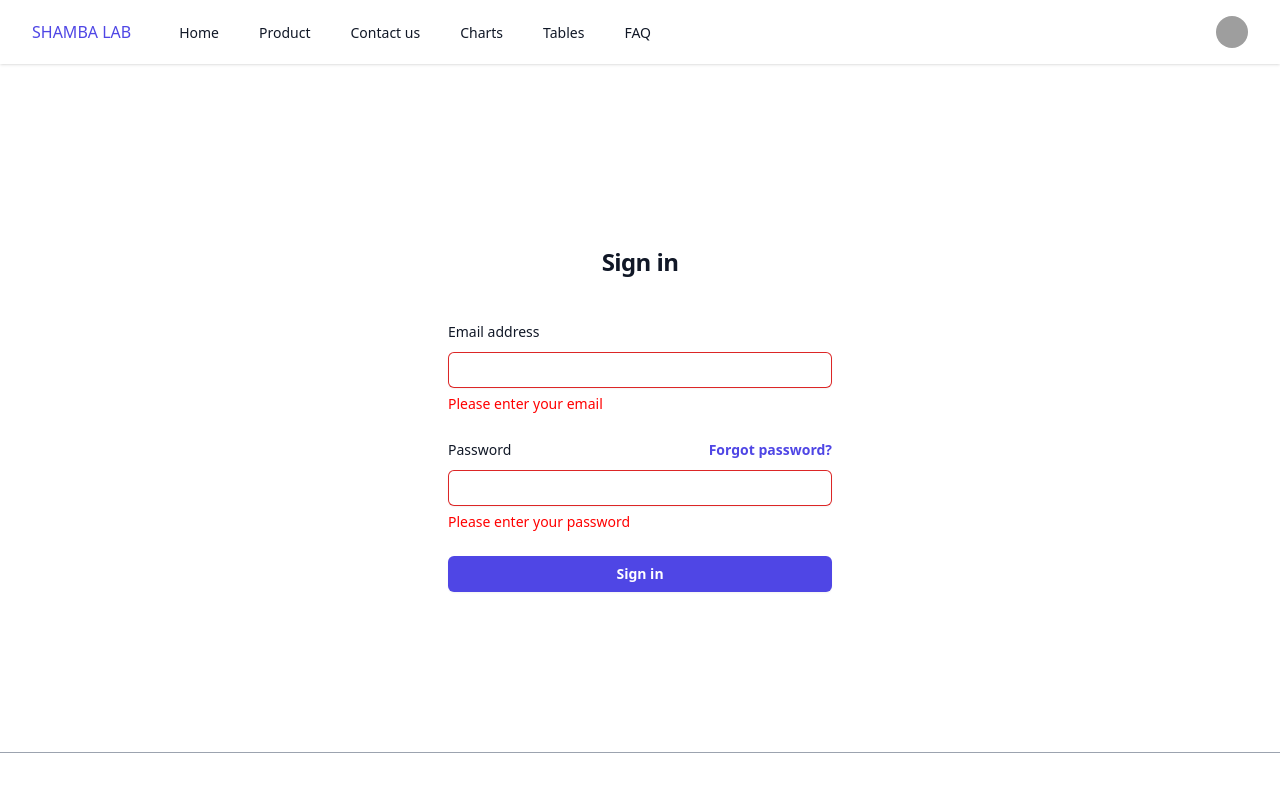
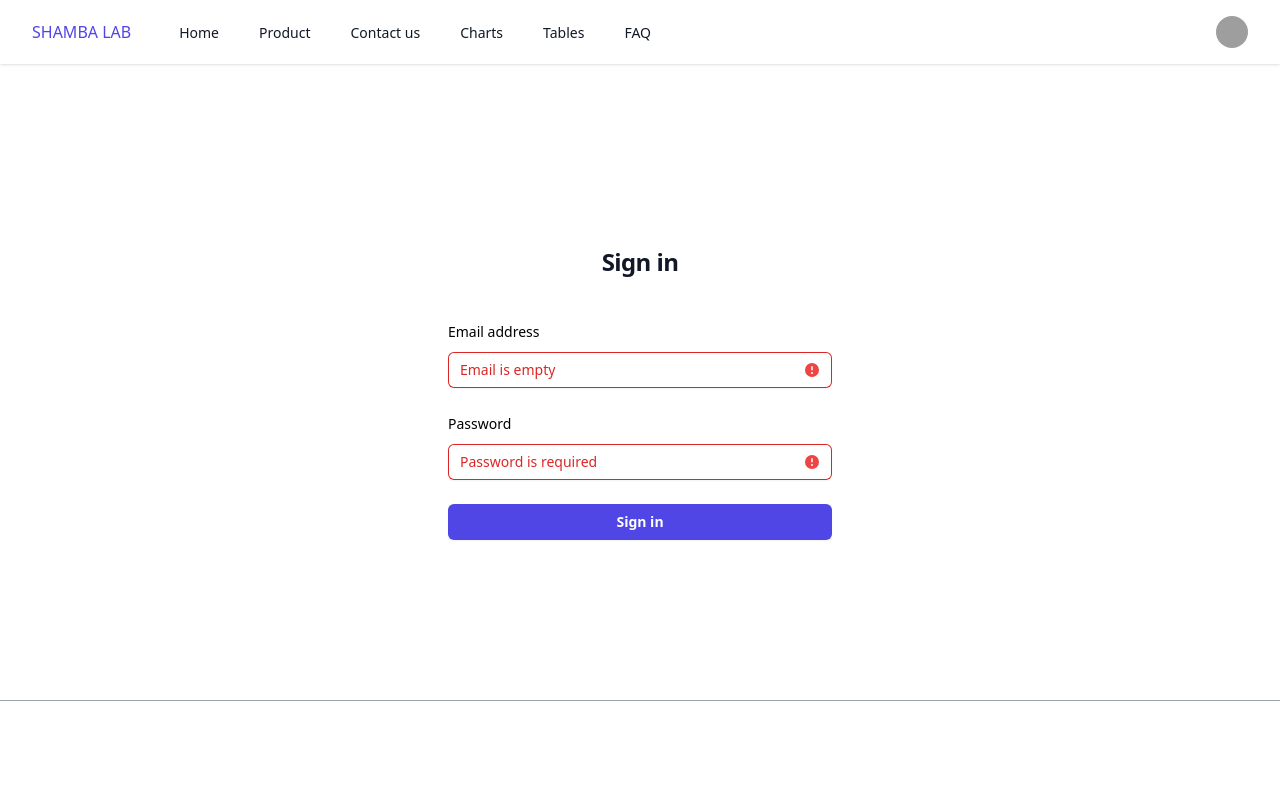
Before and after one commit to lennyjuma/shamba-ui, a Vue app: page /login in a window 1280 px wide. Both pictures are taken after a click on the button "Sign in". Shown: the top 800 px of the page. Built offline with nearby package versions, Linux system fonts and the light colour scheme; no server answers; grey boxes are pictures that could not be loaded; what highcharts-vue would draw is missing.

Commit message:
validation with placeholer instead of a span below

```diff
--- /dev/null
+++ b/src/components/form/CInput.vue
@@ -0,0 +1,26 @@
+<script setup lang="ts">
+import { ExclamationCircleIcon } from '@heroicons/vue/16/solid'
+import type { form_validation_errorT } from '@/types'
+import { ref, defineProps } from 'vue'
+const input_value = defineModel('input_value')
+const props = defineProps<{
+  input_type: string
+  label_name: string
+  placeholder: string
+  validation_error: form_validation_errorT ,
+}>()
+
+</script>
+
+<template>
+  <div>
+    <label :for="label_name" class="block text-sm/6 font-medium ">{{ label_name }}</label>
+    <div class="mt-2 grid grid-cols-1">
+      <input v-model="input_value" :type="input_type" :name="label_name" :id="label_name + '_id' "
+             :class="[validation_error.status ? 'border-red-600 ring-red-600 focus:ring-0 outline-red-300 placeholder:text-red-600 text-red-900 focus:outline-red-600' : '' ,'col-start-1 row-start-1 block w-full rounded-md border-0 py-1.5 text-gray-900 shadow-sm ring-1 ring-inset ring-gray-300 placeholder:text-gray-400 focus:ring-2 focus:ring-inset focus:ring-indigo-600 sm:text-sm sm:leading-6']"
+             :placeholder="validation_error.status ? validation_error.message : placeholder" aria-invalid="true" aria-describedby="email-error" />
+      <ExclamationCircleIcon v-if="validation_error.status" class="pointer-events-none col-start-1 row-start-1 mr-3 size-5 self-center justify-self-end text-red-500 sm:size-4" aria-hidden="true" />
+    </div>
+    <p v-if="validation_error.status" class="mt-2 hidden text-sm text-red-600" id="email-error">{{validation_error.message}}</p>
+  </div>
+</template>
--- a/src/types/index.ts
+++ b/src/types/index.ts
@@ -66,10 +66,14 @@ export interface loginT {
   email: string
   password: string
 }
+export interface form_validation_errorT {
+  status: boolean
+  message: string
+}
 
 export interface login_errorT {
-  email: boolean
-  password: boolean
+  email: form_validation_errorT
+  password: form_validation_errorT
 }
 export interface loggedInT {
   token: string
--- a/src/views/auth/login.vue
+++ b/src/views/auth/login.vue
@@ -7,30 +7,10 @@
 
     <div class="mt-10 sm:mx-auto sm:w-full sm:max-w-sm">
       <div class="space-y-6"  >
-        <div>
-          <label for="email" class="block text-sm font-medium leading-6 text-gray-900">Email address</label>
-          <div class="mt-2" :class="{ 'has-error': login_payload_error.password }">
-            <input v-model="login_payload.email" id="email" name="email" type="email" autocomplete="email" required
-                   :class="[login_payload_error.password ? 'border-red-600 ring-red-600' : '' ,'block w-full rounded-md border-0 py-1.5 text-gray-900 shadow-sm ring-1 ring-inset ring-gray-300 placeholder:text-gray-400 focus:ring-2 focus:ring-inset focus:ring-indigo-600 sm:text-sm sm:leading-6']" />
-            <span v-if="login_payload_error.email"  class="error-message">Please enter your email</span>
-          </div>
-        </div>
+        <CInput :label_name="'Email address'" :input_type="'email'" v-model:input_value="login_payload.email" :validation_error="login_validation_error.email" />
+        <CInput :label_name="'Password'" :input_type="'password'" v-model:input_value="login_payload.password" :validation_error="login_validation_error.password" />
 
-        <div>
-          <div class="flex items-center justify-between">
-            <label for="password" class="block text-sm font-medium leading-6 text-gray-900">Password</label>
-            <div class="text-sm">
-              <a href="#" class="font-semibold text-indigo-600 hover:text-indigo-500">Forgot password?</a>
-            </div>
-          </div>
-          <div class="mt-2" :class="{ 'has-error': login_payload_error.password }">
-            <input v-model="login_payload.password" id="password" name="password" type="password" autocomplete="current-password" required
-                   :class="[login_payload_error.password ? 'border-red-600 ring-red-600' : '' ,'block w-full rounded-md border-0 py-1.5 text-gray-900 shadow-sm ring-1 ring-inset ring-gray-300 placeholder:text-gray-400 focus:ring-2 focus:ring-inset focus:ring-indigo-600 sm:text-sm sm:leading-6']" />
-            <span v-if="login_payload_error.password" class="error-message">Please enter your password</span>
-          </div>
-        </div>
-
-        <div>
+      <div>
           <button @click="sign_in(login_payload)" class="flex w-full justify-center rounded-md bg-indigo-600 px-3 py-1.5 text-sm font-semibold leading-6 text-white shadow-sm hover:bg-indigo-500 focus-visible:outline focus-visible:outline-2 focus-visible:outline-offset-2 focus-visible:outline-indigo-600">Sign in</button>
         </div>
       </div>
@@ -42,13 +22,14 @@
 <script setup lang="ts">
 
 import { reactive, ref } from 'vue'
-import type { login_errorT, loginT } from '@/types'
+import type { form_validation_errorT, login_errorT, loginT } from '@/types'
 import { useAuthStore } from '@/stores/auth'
 import { storeToRefs } from 'pinia'
 import { useNotificationStore } from '@/stores/notification'
+import CInput from '@/components/form/CInput.vue'
 
 const login_payload = ref<loginT>({email:"",password:""} as loginT)
-const login_payload_error = reactive<login_errorT>({} as login_errorT)
+const login_validation_error = ref<login_errorT>({email:{} as form_validation_errorT,password:{} as form_validation_errorT} as login_errorT)
 
 let authStore = useAuthStore()
 
@@ -57,12 +38,19 @@ const {toggleNotification} = useNotificationStore()
 const {get_login_res} = storeToRefs(authStore)
 
 const sign_in =  (payload:loginT) => {
-  login_payload_error.email = !payload.email
-  login_payload_error.password = !payload.password
-  const hasFalseValue = Object.values(login_payload_error).some(value => value === false);
-  console.log(hasFalseValue,login_payload_error)
-  if (hasFalseValue) {
-    login(payload)
+  login_validation_error.value.email.status = !payload.email
+  login_validation_error.value.email.message = "Email is empty"
+  login_validation_error.value.password.status = !payload.password
+  login_validation_error.value.password.message = "Password is required"
+  let hasValidationErrors:boolean = true
+  for (const [key, value] of Object.entries(login_validation_error.value)) {
+    if (value.status) {
+      hasValidationErrors = false
+    }
+  }
+  if (hasValidationErrors) {
+    // login(payload)
+    console.log('*** login ***')
   }
 
 
```
